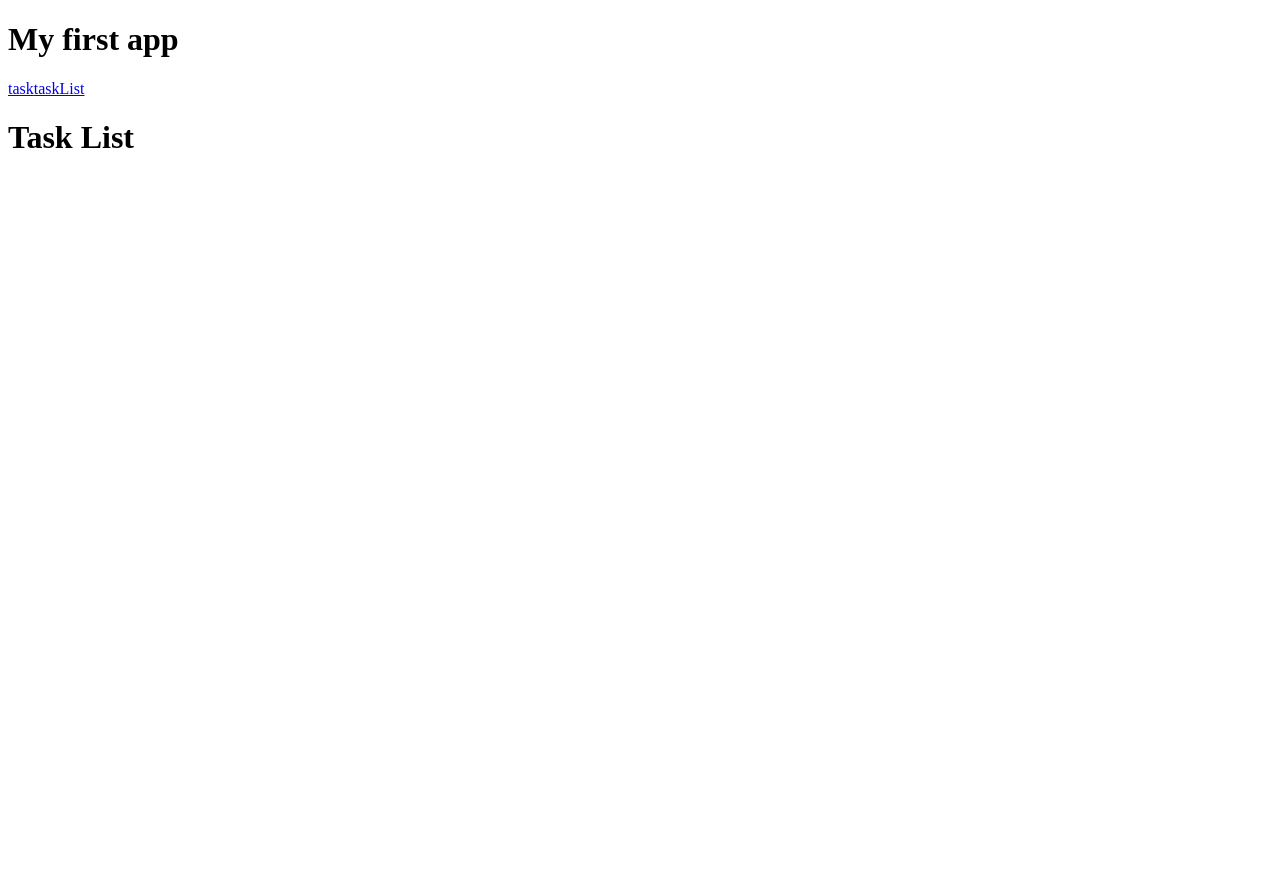
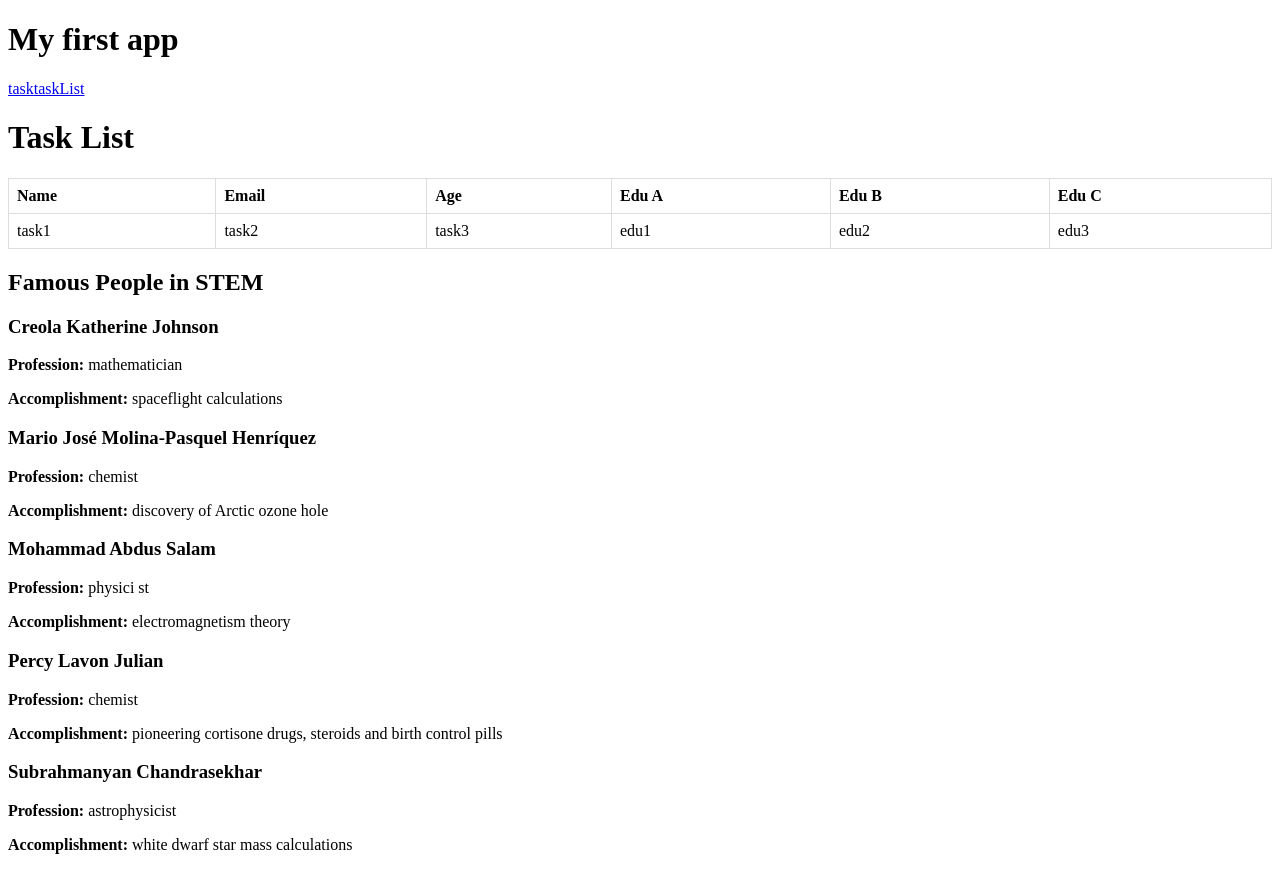
Before and after one commit to Surya-sify/test, a Next.js app: page /list in a window 1280 px wide. Before the commit the page ends 800 px from the top, so only its background shows below. Built offline with nearby package versions, Linux system fonts and the light colour scheme.

Commit message:
add toto

```diff
--- a/app/list/page.tsx
+++ b/app/list/page.tsx
@@ -1,8 +1,83 @@
 
 export default function list() {
+
+    let arr = [
+        {
+            data: { name: 'task1', email: 'task2', age: 'task3' },
+            edu: { a: 'edu1', b: 'edu2', c: 'edu3' }
+        }];
+    let people = [{
+        id: 0, // Used in JSX as a key
+        name: 'Creola Katherine Johnson',
+        profession: 'mathematician',
+        accomplishment: 'spaceflight calculations',
+        imageId: 'MK3eW3A'
+    }, {
+        id: 1, // Used in JSX as a key
+        name: 'Mario José Molina-Pasquel Henríquez',
+        profession: 'chemist',
+        accomplishment: 'discovery of Arctic ozone hole',
+        imageId: 'mynHUSa'
+    }, {
+        id: 2, // Used in JSX as a key
+        name: 'Mohammad Abdus Salam',
+        profession: 'physici    st',
+        accomplishment: 'electromagnetism theory',
+        imageId: 'bE7W1ji'
+    }, {
+        id: 3, // Used in JSX as a key
+        name: 'Percy Lavon Julian',
+        profession: 'chemist',
+        accomplishment: 'pioneering cortisone drugs, steroids and birth control pills',
+        imageId: 'IOjWm71'
+    }, {
+        id: 4, // Used in JSX as a key
+        name: 'Subrahmanyan Chandrasekhar',
+        profession: 'astrophysicist',
+        accomplishment: 'white dwarf star mass calculations',
+        imageId: 'lrWQx8l'
+    }];
+
     return (
         <div>
             <h1>Task List</h1>
+
+            <table style={{ borderCollapse: 'collapse', width: '100%' }}>
+                <thead>
+                    <tr>
+                        <th style={{ border: '1px solid #ddd', padding: '8px', textAlign: 'left' }}>Name</th>
+                        <th style={{ border: '1px solid #ddd', padding: '8px', textAlign: 'left' }}>Email</th>
+                        <th style={{ border: '1px solid #ddd', padding: '8px', textAlign: 'left' }}>Age</th>
+                        <th style={{ border: '1px solid #ddd', padding: '8px', textAlign: 'left' }}>Edu A</th>
+                        <th style={{ border: '1px solid #ddd', padding: '8px', textAlign: 'left' }}>Edu B</th>
+                        <th style={{ border: '1px solid #ddd', padding: '8px', textAlign: 'left' }}>Edu C</th>
+                    </tr>
+                </thead>
+                <tbody>
+                    {arr.map((value) => (
+                        // <tr key={value.data.email}>
+                        <tr>
+                            <td style={{ border: '1px solid #ddd', padding: '8px' }}>{value.data.name}</td>
+                            <td style={{ border: '1px solid #ddd', padding: '8px' }}>{value.data.email}</td>
+                            <td style={{ border: '1px solid #ddd', padding: '8px' }}>{value.data.age}</td>
+                            <td style={{ border: '1px solid #ddd', padding: '8px' }}>{value.edu.a}</td>
+                            <td style={{ border: '1px solid #ddd', padding: '8px' }}>{value.edu.b}</td>
+                            <td style={{ border: '1px solid #ddd', padding: '8px' }}>{value.edu.c}</td>
+                        </tr>
+                    ))}
+                </tbody>
+            </table>
+            <div>
+                <h2>Famous People in STEM</h2>
+                {people.map((per) => (
+                    <div key={per.id}>
+                        <h3>{per.name}</h3>
+                        <p><strong>Profession:</strong> {per.profession}</p>
+                        <p><strong>Accomplishment:</strong> {per.accomplishment}</p>
+                    </div>
+                ))}
+            </div>
+
         </div>
     )
 }
```
Also changed, not shown: app/task/page.tsx (+59 -10 lines).
